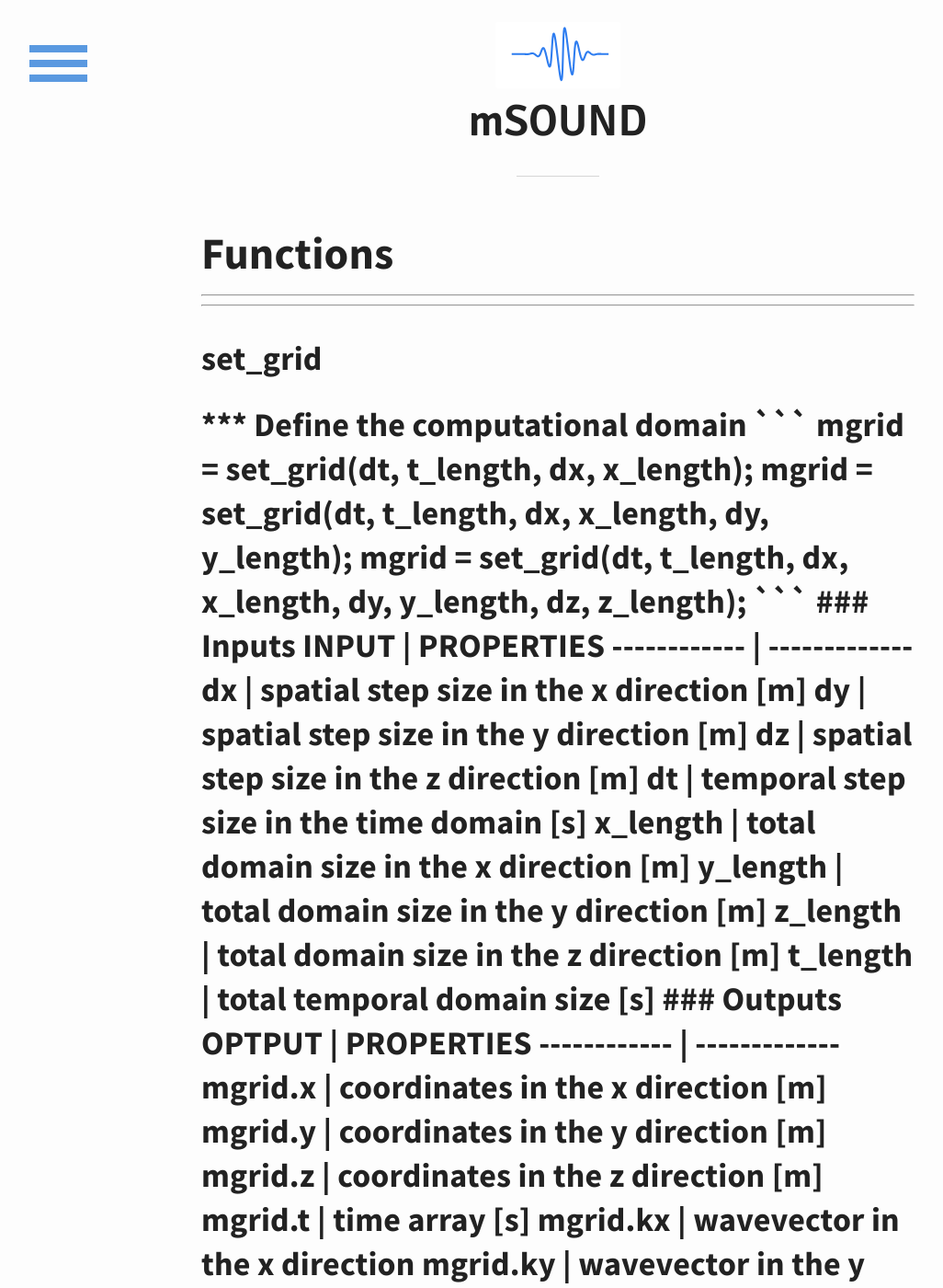
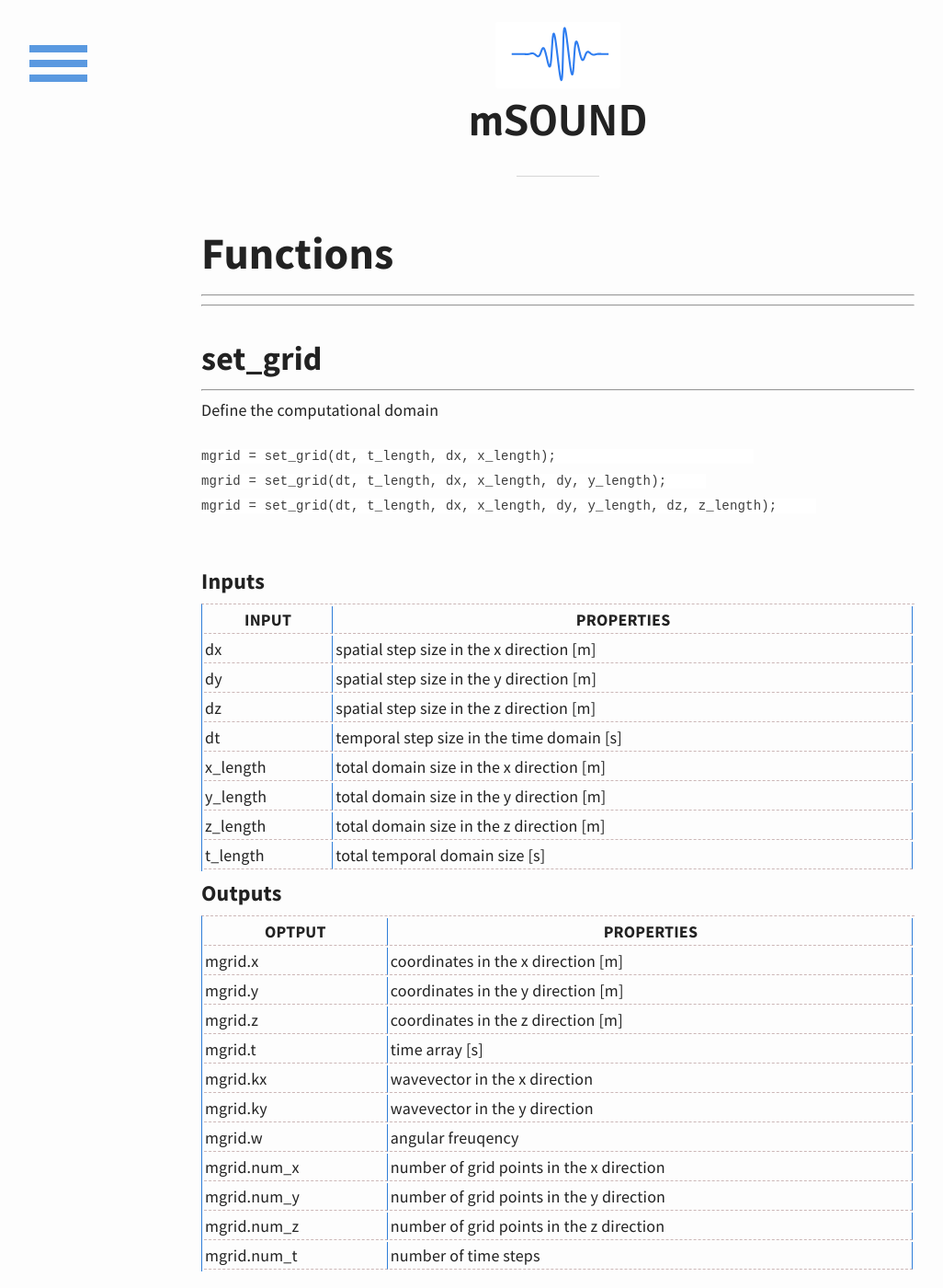
Before and after one commit to m-SOUND/mSOUND, a Jekyll site: the page built from functions.md, in a window 1280 px wide and 1400 px high. Shown: the whole window at 92% size, without its empty margins (33-1059 px from the left). Built offline with Jekyll 4.4.1, drawn with Linux system fonts in a browser that asks for light colours; our own code applies the rules of GitHub Pages for plain Markdown files; some of the changed text lies outside the part shown.

Commit message:
Update functions.md

```diff
--- a/functions.md
+++ b/functions.md
@@ -6,7 +6,7 @@ title: Functions
 ***
 ***
 
-<h2> set_grid <h2>
+<h2> set_grid </h2>
 ***
 
 Define the computational domain
```
